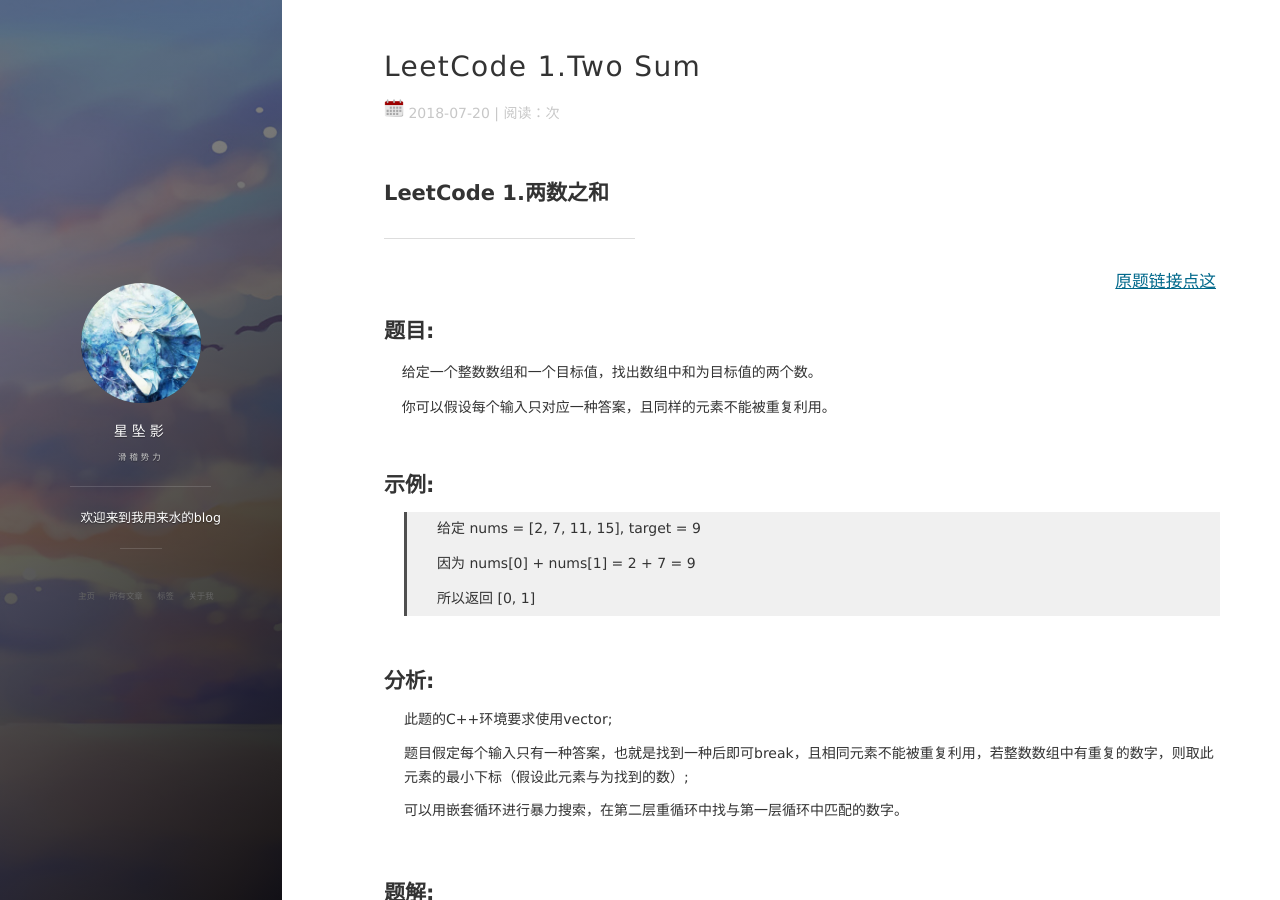
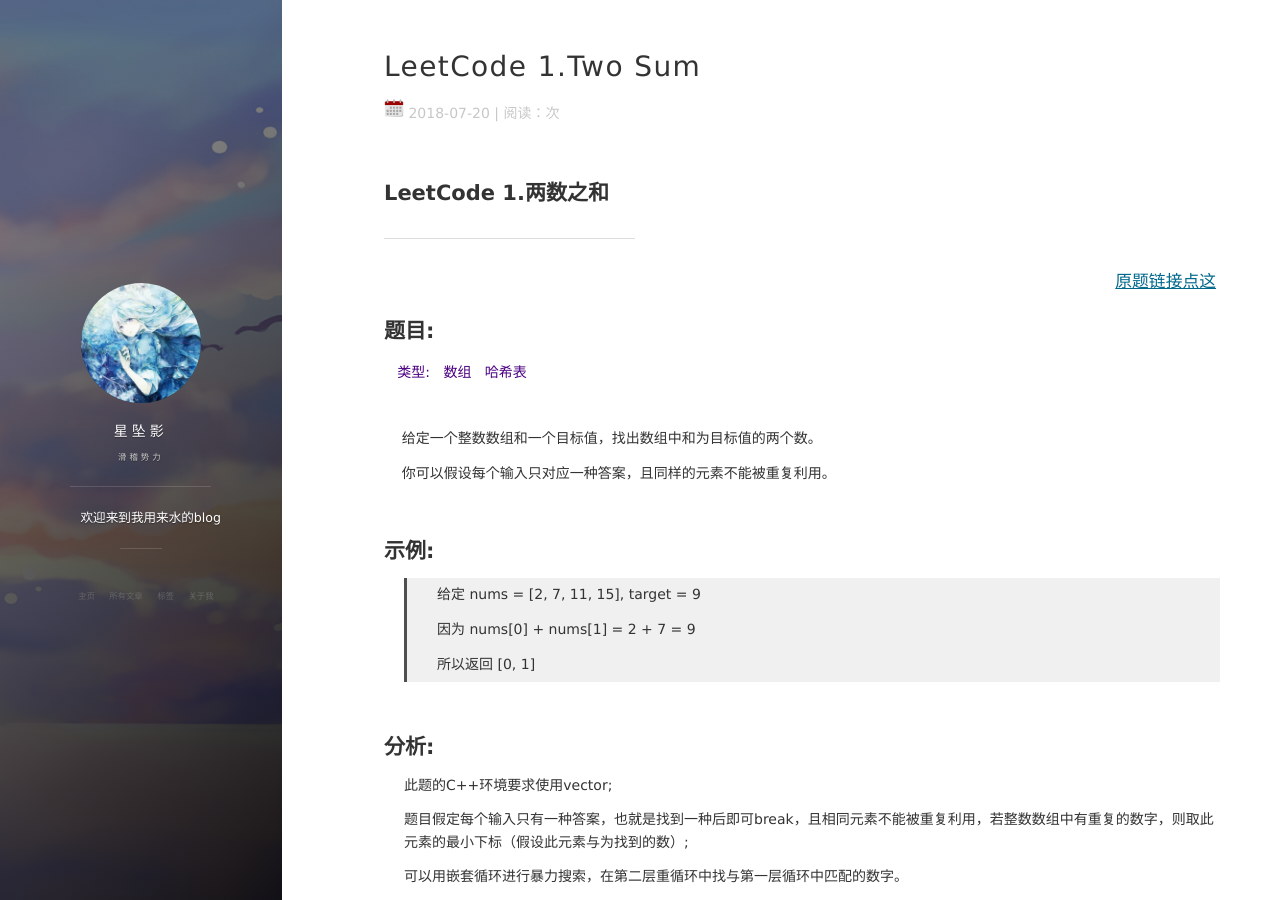
Before and after one commit to frost-rain/frost-rain.github.io, a Jekyll site: the page built from _posts/2018-07-20-LeetCode 1.Two Sum.markdown, in a window 1280 px wide and 900 px high. Built offline with Jekyll 4.4.1, drawn with Linux system fonts in a browser that asks for light colours; nearby versions of some CDN libraries; comment, search, counter and statistics services are not loaded.

Commit message:
change something

```diff
--- a/_posts/2018-07-20-LeetCode 1.Two Sum.markdown
+++ b/_posts/2018-07-20-LeetCode 1.Two Sum.markdown
@@ -17,6 +17,10 @@ tag: LeetCode 题解
 </p>
 
 ## **题目:**
+
+##### <b style=";color:Indigo">&nbsp;&nbsp;&nbsp;类型: &nbsp; 数组 &nbsp; 哈希表 </b>
+
+<br />
 
 ##### &nbsp;&nbsp;&nbsp; 给定一个整数数组和一个目标值，找出数组中和为目标值的两个数。
 
--- a/_posts/2018-07-21-LeetCode 7.Reverse Integer.markdown
+++ b/_posts/2018-07-21-LeetCode 7.Reverse Integer.markdown
@@ -17,6 +17,10 @@ tag: LeetCode 题解
 </p>
 
 ## **题目:**
+
+##### <b style=";color:Indigo">&nbsp;&nbsp;&nbsp;类型: &nbsp; 数学 </b>
+
+<br />
 
 ##### &nbsp;&nbsp;&nbsp; 给定一个 32 位有符号整数，将整数中的数字进行反转。
 
--- a/_posts/2018-07-22-LeetCode 9.Palindrome Number.markdown
+++ b/_posts/2018-07-22-LeetCode 9.Palindrome Number.markdown
@@ -17,6 +17,10 @@ tag: LeetCode 题解
 </p>
 
 ## **题目:**
+
+##### <b style=";color:Indigo">&nbsp;&nbsp;&nbsp;类型: &nbsp; 数学 </b>
+
+<br />
 
 ##### &nbsp;&nbsp;&nbsp; 判断一个整数是否是回文数。回文数是指正序（从左向右）和倒序（从右向左）读都是一样的整数。
 
--- a/_posts/2018-07-23-LeetCode 13.Roman to Integer.markdown
+++ b/_posts/2018-07-23-LeetCode 13.Roman to Integer.markdown
@@ -17,6 +17,10 @@ tag: LeetCode 题解
 </p>
 
 ## **题目:**
+
+##### <b style=";color:Indigo">&nbsp;&nbsp;&nbsp;类型: &nbsp; 数学 &nbsp; 字符串 </b>
+
+<br />
 
 ##### &nbsp;&nbsp;&nbsp; 罗马数字包含以下七种字符：I， V， X， L，C，D 和 M。
 
--- a/_posts/2018-07-24-LeetCode 14.Longest Common Prefix.markdown
+++ b/_posts/2018-07-24-LeetCode 14.Longest Common Prefix.markdown
@@ -17,6 +17,10 @@ tag: LeetCode 题解
 </p>
 
 ## **题目:**
+
+##### <b style=";color:Indigo">&nbsp;&nbsp;&nbsp;类型: &nbsp; 字符串 </b>
+
+<br />
 
 ##### &nbsp;&nbsp;&nbsp;编写一个函数来查找字符串数组中的最长公共前缀。
 
```
